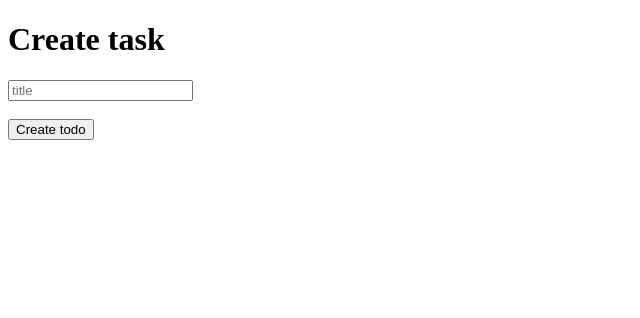
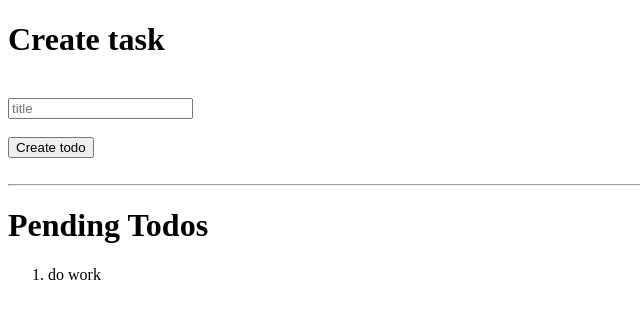
Before and after one commit to ApurwaNile/two-way-binding_and_props, a React (Vite) app: page / in a window 1280 px wide. Shown: the top 318 px of the page, without its empty margins (0-640 px from the left). Built offline with nearby package versions, Linux system fonts and the light colour scheme.

Commit message:
adhura todo

```diff
--- a/src/App.jsx
+++ b/src/App.jsx
@@ -1,40 +1,21 @@
 import { useState } from "react";
+import { nanoid } from "nanoid"; // Import nanoid for unique IDs
+import Create from "./components/Create";
+import Read from "./components/Read";
 
 const App = () => {
   const [todos, settodos] = useState([
     { id: 1, title: "do work", isCompleted: false },
   ]);
-  const [title, settitle] = useState("");
-console.log(title);
 
-const sumitHandler = (e) => {
-  e.preventDefault();
-  const newtodo={
-    id: title,
-    isCompleted: false,
-  }
-  }
+
 
   return (
     <div>
-      <h1>Create task</h1>
-      <form onSubmit={(sumitHandler)}>
-        <input
-          onChange={(e) => {
-            settitle(e.target.value);
-          }}
-          value={title}
-          type="text"
-          placeholder="title"
-        />
-        <br />
-        <br />
+      <Create todos={todos} settodos={settodos} />
+      <hr />
+      <Read todos={todos} settodos={settodos} />
 
-        <button>Create todo</button>
-        <br />
-        <br />
-
-      </form>
     </div>
   );
 };
--- a/src/components/Create.jsx
+++ b/src/components/Create.jsx
@@ -1,41 +1,51 @@
 
-import React, { useState } from 'react';
-export const Create = (props) => {
-  console.log(props);
+import {useState} from 'react'
+import { nanoid } from "nanoid"; // Import nanoid for unique IDs
 
-  const [fullname, setfullname] = useState("");
+const Create = (props) => {
+const todos = props.todos;
+const settodos = props.settodos;
 
-
+  const [title, settitle] = useState("");
   const submitHandler = (e) => {
     e.preventDefault();
-    const newuser = { fullname, Age };
-    console.log(newuser);
+
+    const newtodo = {
+      id: nanoid(),
+      title: title,
+      isCompleted: false,
+    };
+
+  //   let copytodos = [...todos];
+  //   copytodos.push(newtodo);
+  //   settodos(copytodos);
+
+  settodos([...todos, newtodo]);
+    settitle(""); // Clear the input field after submission
+    console.log(copytodos);
   };
-
-  const [Age, setAge] = useState(18);
-
 
   return (
     <div>
-      <h1>Register Users</h1>
-      <form onSubmit={submitHandler}>
+          <h1>Create task</h1>
+      <br />
+
+       <form onSubmit={submitHandler}>
         <input
-          onChange={(e) =>setfullname(e.target.value)}
-          value={fullname}
+          onChange={(e) => settitle(e.target.value)}
+          value={title}
           type="text"
-          placeholder="First Name"
+          placeholder="title"
         />
+        <br />
+        <br />
 
-        <input
-          onChange={(e) => setAge(e.target.value)}
-          value={Age}
-          type="number"
-          placeholder="Age"
-        />
-
-        <button type="submit">Submit</button>
+        <button type="submit">Create todo</button>
+        <br />
+        <br />
       </form>
     </div>
-  );
-};
-export default Create;
+  )
+}
+
+export default Create
--- a/src/components/Read.jsx
+++ b/src/components/Read.jsx
@@ -1,19 +1,18 @@
 
-export const Read = (props) => {
-    console.log(props);
-    const users = props.users;
-    const setusers= props.setusers;
+const Read = (props) => {
+  const todos = props.todos;
+  const settodos = props.settodos ;
 
-    const renderUsers = users.map((user, index) =>{
-      return <li key={index}>{user.name}</li>
-    })
-
+let rendertodos = todos.map((todo) =>{
+return <li key={todo.id}>{todo.title}</li>
+  });
   return (
     <div>
-         <h1>User Datea</h1>
-         <ol>{renderUsers}</ol>
+
+      <h1>Pending Todos</h1>
+      <ol>{rendertodos}</ol>
     </div>
   )
 }
 
-export default Read;
+export default Read
```
